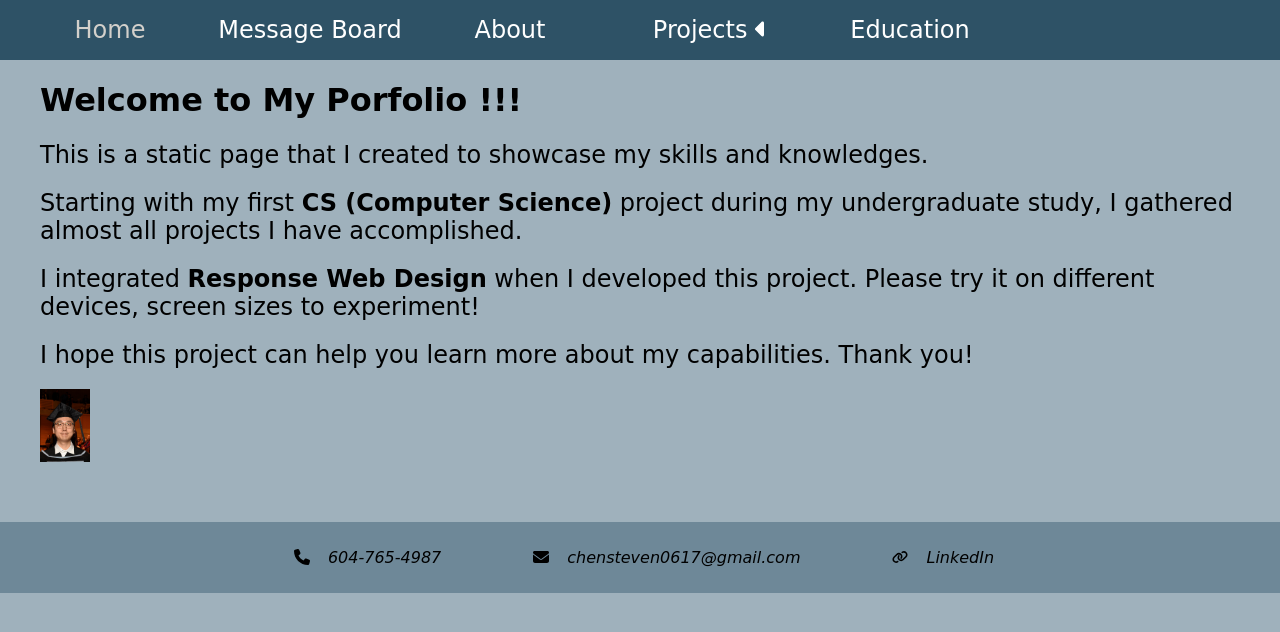
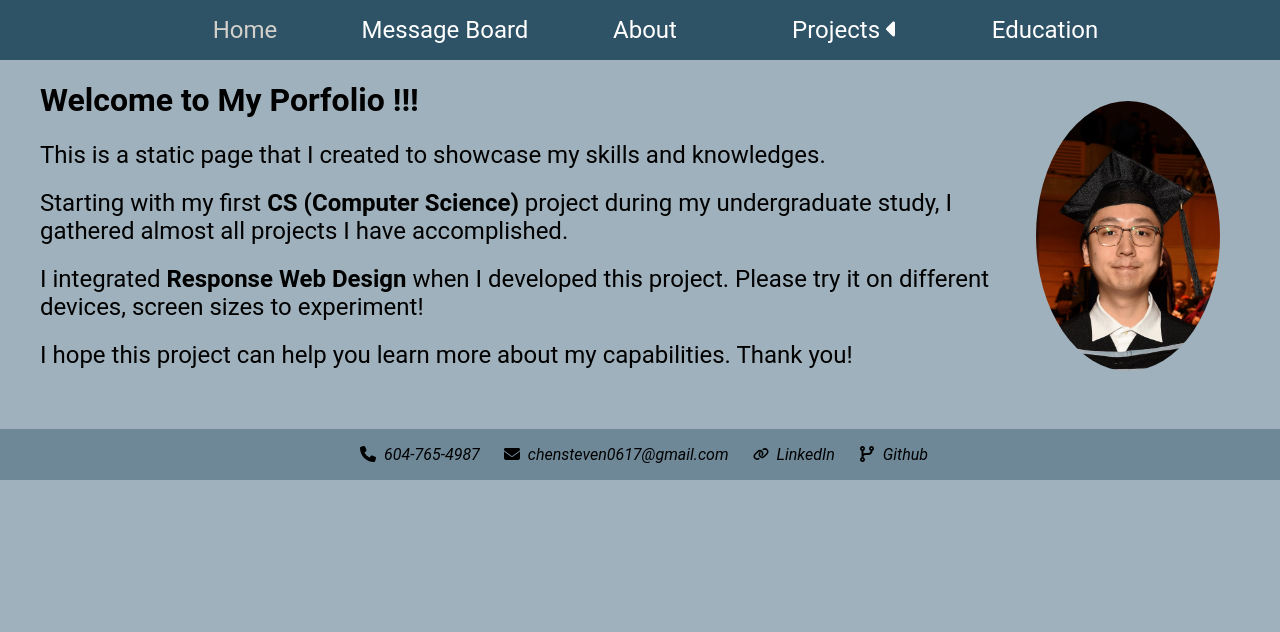
Before and after one commit to chnsteven/Frontend-CMS, a React (Create React App) app: page / in a window 1280 px wide. Shown: the top 632 px of the page. Built offline with nearby package versions, Linux system fonts and the light colour scheme.

Commit message:
added github to footer
changed font family
added content to about

```diff
--- a/public/home/main.md
+++ b/public/home/main.md
@@ -1,3 +1,5 @@
+![Steven Chen Photo](/home/photo.jpg)
+
 # Welcome to My Porfolio !!!
 
 ## This is a static page that I created to showcase my skills and knowledges.
@@ -7,5 +9,3 @@
 ## I integrated **Response Web Design** when I developed this project. Please try it on different devices, screen sizes to experiment!
 
 ## I hope this project can help you learn more about my capabilities. Thank you!
-
-![Steven Chen Photo](/home/photo.jpg)
--- a/src/App.css
+++ b/src/App.css
@@ -12,19 +12,13 @@
 body {
   background-color: #9fb1bc; /* Cadet Gray */
   font-size: 16px;
-  font-family: Comic Sans MS, Comic Sans, cursive;
+  font-family: Roboto;
 }
 
 h2,
 h3 {
   /* font-size: 16px; */
   font-weight: normal;
-}
-
-button,
-select,
-option {
-  font-family: Comic Sans MS, Comic Sans, cursive;
 }
 
 a {
@@ -35,7 +29,7 @@ textarea {
   max-width: 100%;
 }
 .round-button {
-  font-family: cursive;
+  font-family: Roboto;
   border-radius: 10% / 50%;
   background-color: #2e5266;
   color: white;
@@ -49,7 +43,6 @@ button:hover {
 }
 
 .square-button {
-  font-family: cursive;
   background-color: #2e5266;
   color: white;
   padding: 0.2rem 0.5rem;
@@ -63,7 +56,6 @@ button:hover {
 }
 
 .left-arrow-button {
-  font-family: cursive;
   background-color: #2e5266;
   color: white;
   clip-path: polygon(
@@ -81,7 +73,6 @@ button:hover {
 }
 
 .right-arrow-button {
-  font-family: cursive;
   background-color: #2e5266;
   color: white;
   clip-path: polygon(
@@ -109,6 +100,15 @@ button:hover {
   min-width: 18px;
   min-height: 18px;
 } */
+
+/* home */
+#img-float {
+  float: inline-end;
+  border-radius: 50%;
+  height: 270px;
+  width: auto;
+  padding: 20px;
+}
 
 /* Footer */
 
@@ -139,17 +139,10 @@ address {
   background-color: #6e8898; /* State Gray */
   display: flex;
   flex-direction: row;
-  gap: 5vw;
+  gap: 1rem;
   justify-content: center;
+  width: 100%;
 }
-
-address > p {
-  padding: 10px;
-  display: flex;
-  align-items: center;
-  gap: 10px;
-}
-
 address a {
   color: black;
 }
@@ -168,6 +161,10 @@ address > p:hover {
 
 .linkedin:hover .icon {
   color: #0077b5; /* LinkedIn Blue */
+}
+
+.github:hover .icon {
+  color: pink; /* LinkedIn Blue */
 }
 
 /* Cosmania */
@@ -408,7 +405,7 @@ address > p:hover {
 
 .nav-bar {
   display: flex;
-  justify-content: flex-start;
+  justify-content: center;
   flex-direction: row;
   padding-left: 10px;
 }
--- a/src/components/Footer.js
+++ b/src/components/Footer.js
@@ -1,12 +1,15 @@
 import React from "react";
 import { FontAwesomeIcon } from "@fortawesome/react-fontawesome";
-import { faEnvelope, faPhone, faLink } from "@fortawesome/free-solid-svg-icons";
+import {
+  faEnvelope,
+  faPhone,
+  faLink,
+  faCodeBranch,
+} from "@fortawesome/free-solid-svg-icons";
 function Footer() {
-  const copyToClipboard = () => {
-    const textToCopy = document.getElementById("textToCopy").textContent;
-
+  const copyToClipboard = (text) => {
     navigator.clipboard
-      .writeText(textToCopy)
+      .writeText(text)
       .then(() => {
         alert("Text copied to clipboard!");
       })
@@ -14,18 +17,22 @@ function Footer() {
         console.error("Unable to copy to clipboard", err);
       });
   };
+
   return (
     <footer>
       <address>
-        <p className="phone" id="textToCopy" onClick={copyToClipboard}>
+        <p className="phone" onClick={() => copyToClipboard("604-765-4987")}>
           <FontAwesomeIcon icon={faPhone} className="icon" />
           604-765-4987
         </p>
-        <p className="email" id="textToCopy" onClick={copyToClipboard}>
+        <p
+          className="email"
+          onClick={() => copyToClipboard("chensteven0617@gmail.com")}
+        >
           <FontAwesomeIcon icon={faEnvelope} className="icon" />
           chensteven0617@gmail.com
         </p>
-        <p className="linkedin" id="textToCopy">
+        <p className="linkedin">
           <FontAwesomeIcon icon={faLink} className="icon" />
           <a
             href="https://www.linkedin.com/in/steven-chen-a62226276/"
@@ -35,6 +42,16 @@ function Footer() {
             LinkedIn
           </a>
         </p>
+        <p className="github">
+          <FontAwesomeIcon icon={faCodeBranch} className="icon" />
+          <a
+            href="https://github.com/chnsteven"
+            target="_blank"
+            rel="noreferrer"
+          >
+            Github
+          </a>
+        </p>
       </address>
     </footer>
   );
--- a/src/pages/About.js
+++ b/src/pages/About.js
@@ -27,9 +27,21 @@ function About() {
       isMounted = false;
     };
   }, []);
+
+  const components = {
+    em: ({ children }) => (
+      <video width="480" height="270" controls muted={true}>
+        <source src={children} type="video/mp4" />
+        Your browser does not support the video tag.
+      </video>
+    ),
+  };
+
   return (
     <div className="main-container">
-      <Markdown remarkPlugins={[remarkGfm]}>{main}</Markdown>
+      <Markdown remarkPlugins={[remarkGfm]} components={components}>
+        {main}
+      </Markdown>
     </div>
   );
 }
--- a/src/pages/Home.js
+++ b/src/pages/Home.js
@@ -28,9 +28,18 @@ function Home() {
       isMounted = false;
     };
   }, []);
+
+  const components = {
+    img: ({ src, alt }) => <img id="img-float" src={src} alt={alt} />,
+  };
+
   return (
     <div className="main-container">
-      <Markdown className="education-style" remarkPlugins={[remarkGfm]}>
+      <Markdown
+        className="education-style"
+        remarkPlugins={[remarkGfm]}
+        components={components}
+      >
         {main}
       </Markdown>
     </div>
```
Also changed, not shown: public/about/about.md (+13 -7 lines), 1 other file (tests, documents, lock files or other folders).
